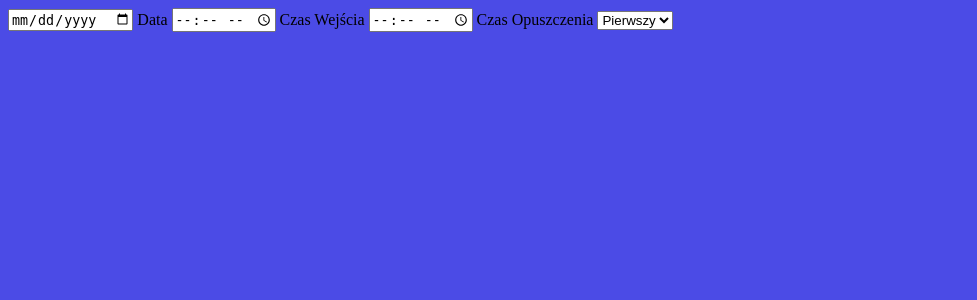
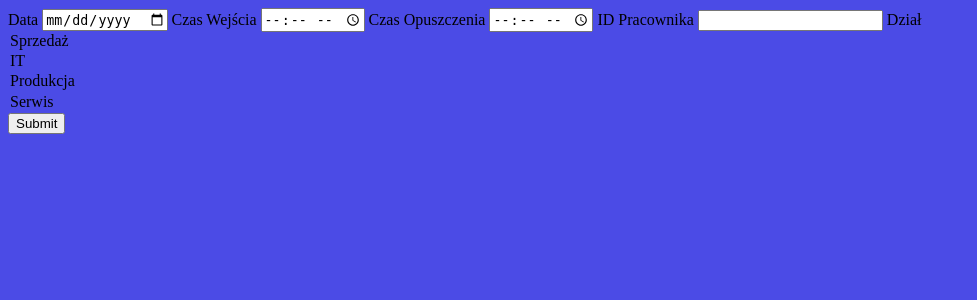
Before and after one commit to CzySzopyMaja/HarmonogramPracy, a PHP site: page / in a window 1280 px wide. Shown: the top 300 px of the page, without its empty margins (0-977 px from the left). Run offline with PHP 8.4, Linux system fonts and the light colour scheme.

Commit message:
Update index.php

```diff
--- a/index.php
+++ b/index.php
@@ -6,19 +6,29 @@
 </head>
 <body>
 
-<form action="index.php" method="get">
-    <input type="date" name="data">
+<form action="index.php" method="post">
+
     <label for="data">Data</label>
-    <input type="Time" name="czas_w">
-    <label for="czas_w">Czas Wejścia</label>
-    <input type="Time" name="czas_o">
-    <label for="czas_o">Czas Opuszczenia</label>
-    <select name="pracownik">
-    <option>Pierwszy</option>
-    <option>Drugi</option>
-    <option>Trzeci</option>
-    <option>Czwarty</option>
+    <input type="date" id="date" name="data" />
+
+    <label for="godz_wejscia">Czas Wejścia</label>
+    <input type="Time" id="godz_wejscia" name="godz_wejscia" />
+
+    <label for="godz_opuszczenia">Czas Opuszczenia</label>
+    <input type="Time" id="" name="godz_opuszczenia" />
+
+    <label for="id_pracownika">ID Pracownika</label>
+    <input type="number"id="id_pracownika" name="id_pracownika"/>
+
+
+    <label for="dzial">Dział</label>
+    <option Value="Sprzedaż">Sprzedaż</option>
+    <option Value="IT">IT</option>
+    <option Value="Produkcja">Produkcja</option>
+    <option Value="Serwis">Serwis</option>
     </select>
+
+    <input type="submit" value="Submit" />
 </body>
 <?php
 
```
